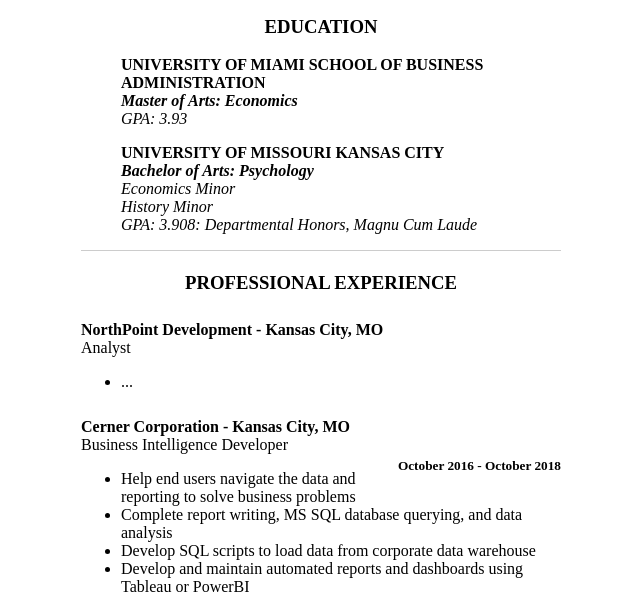
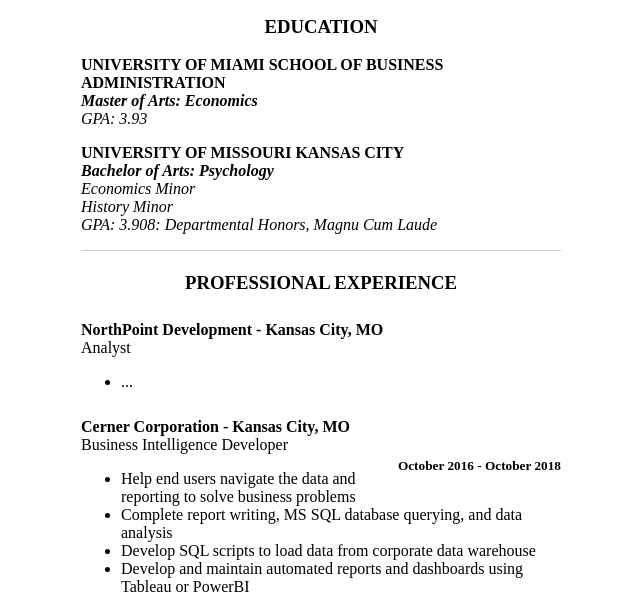
Before and after one commit to ellensaylor8/ellensaylor8.github.io, a plain HTML site: page index.html in a window 1280 px wide. Shown: the part 226-819 px from the top of the page, without its empty margins (319-959 px from the left). Drawn offline with Linux system fonts and the light colour scheme.

Commit message:
Update style.css

```diff
--- a/style.css
+++ b/style.css
@@ -19,6 +19,12 @@ p{
 #list2{
   list-style-type: none;
   margin-left:0px;
+  padding:0px;
+}
+
+li{
+  margin-top:0px;
+  padding:0px;
 }
 
 #header2{
```
